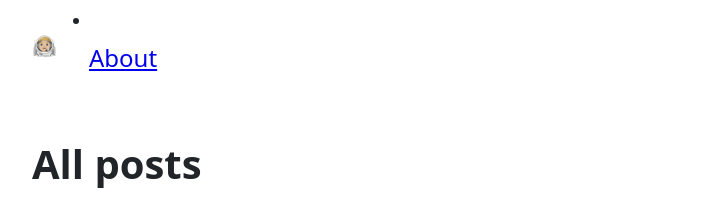
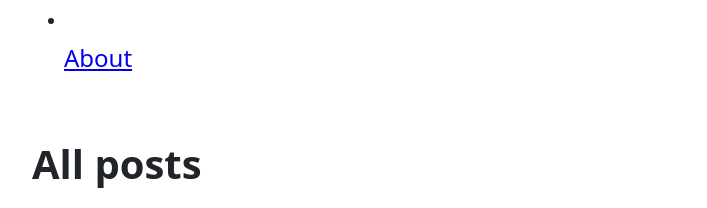
Before and after one commit to marcuskan/marcuskan.github.io, a Jekyll site: the page built from index.markdown, in a window 1280 px wide. Shown: the top 208 px of the page, without its empty margins (240-947 px from the left). Built offline with Jekyll 4.4.1, drawn with Linux system fonts in a browser that asks for light colours.

Commit message:
Update header.html

```diff
--- a/_includes/header.html
+++ b/_includes/header.html
@@ -1,5 +1,5 @@
 <nav class="navbar navbar-expand-lg navbar-light mb-2">
-  <a class="navbar-brand" href="/">🧑🏼‍🚀</a>
+  <a class="navbar-brand" href="/"></a>
   <button
     class="navbar-toggler"
     type="button"
```
